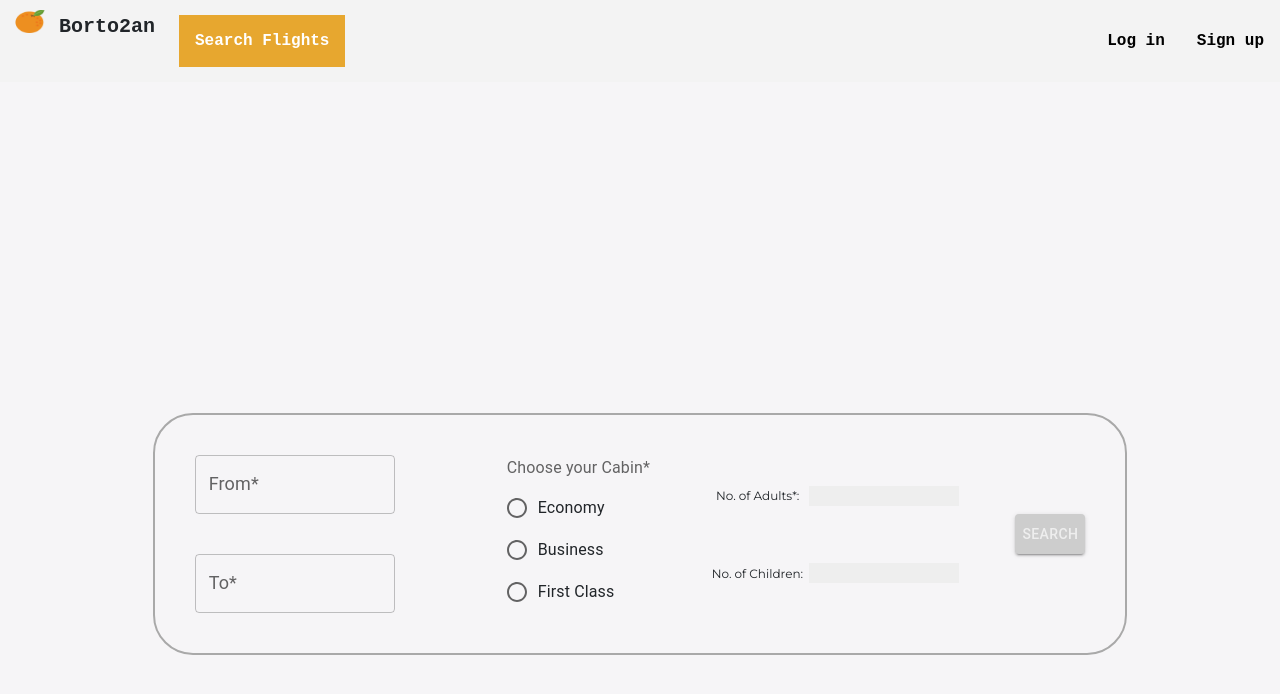
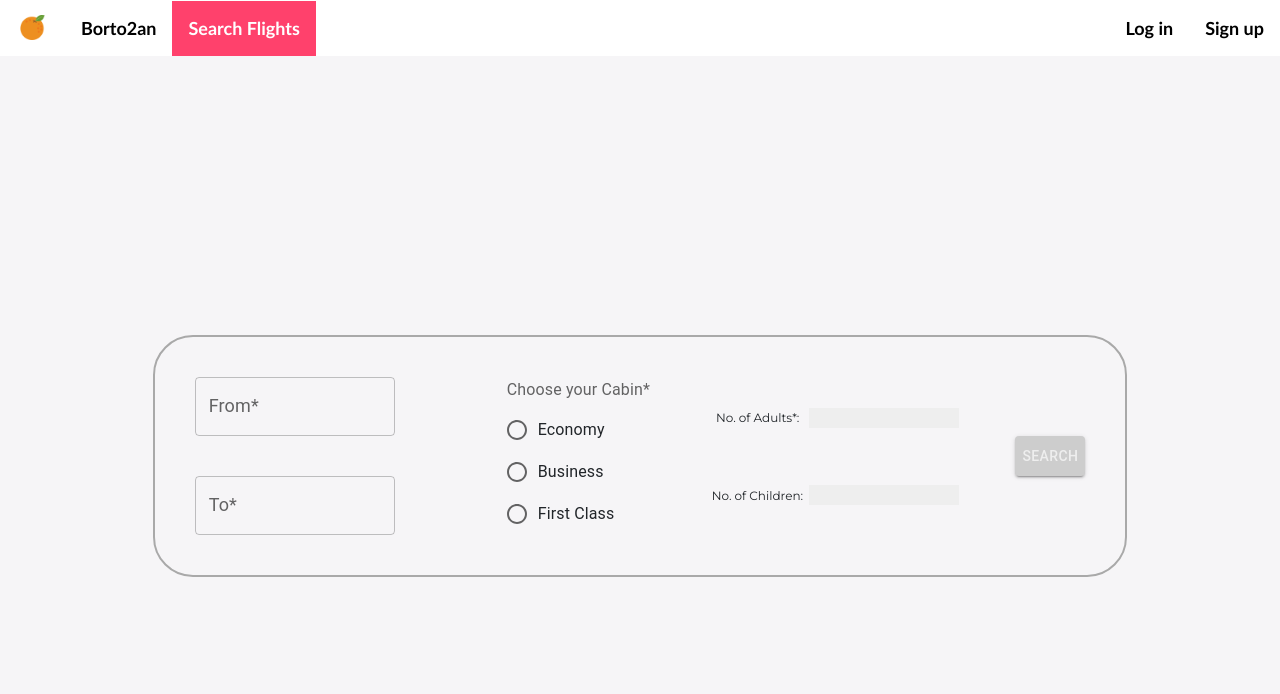
Before and after one commit to youssef204/Borto2an-, a React (Create React App) app in the folder client/: page / in a window 1280 px wide. Shown: the top 694 px of the page. Built offline with nearby package versions, Linux system fonts and the light colour scheme.

Commit message:
edited navbar css

```diff
--- a/client/src/App.js
+++ b/client/src/App.js
@@ -33,9 +33,6 @@ function App() {
     <>
       <Router>
         <NavBar></NavBar>
-        <br />
-        <br />
-        <br />
         <div>
           <Switch>
             {/* guest  */}
--- a/client/src/components/Logo/Logo.css
+++ b/client/src/components/Logo/Logo.css
@@ -1,5 +1,6 @@
 img.logo {
-  padding-top: 5px;
-  padding-bottom: 2px;
-  margin: 5px 0px 5px 15px;
+  margin-top: 35px;
+  margin-left: 20px;
+  margin-right: 20px;
+  float: left;
 }
--- a/client/src/components/Logo/Logo.js
+++ b/client/src/components/Logo/Logo.js
@@ -3,10 +3,10 @@ import logo from './Logo.png';
 import './Logo.css';
 import {Link} from 'react-router-dom';
 
-function Logo({dim}) {
+function Logo() {
 
   return (<Link to="/" exact>
-          <img src={logo} className="logo" alt="Logo" width={dim} height={dim}/>
+          <img src={logo} className="logo" alt="Logo" width="25px" height="25px"/>
           </Link>);
 }
 
--- a/client/src/components/NavBar/NavBar.css
+++ b/client/src/components/NavBar/NavBar.css
@@ -1,5 +1,5 @@
 .NavBar {
-  font-family: monospace;
+  font-family: "Trebuchet MS", sans-serif;
   font-weight: bold;
   font-size: large;
   z-index: 100;
@@ -7,23 +7,21 @@
 
 ul.NavBar {
   list-style-type: none;
-  margin: 0;
   padding: 0;
   overflow: hidden;
-  background-color: #f3f3f3;
-  position: sticky;
-  top: 0px;
+  background-color: white;
+  margin-bottom: 0px;
 }
 li.NavBar {
   display: inline;
   float: left;
 }
 div.NavBar {
-  font-size: x-large;
-  padding: 12px 14px 12px 14px;
-  margin: 0px 10px 0px 0px;
-  display: inline;
-  float: left;
+  display: block;
+  color: black;
+  text-align: center;
+  padding: 14px 16px;
+  text-decoration: none;
 }
 div.logo {
   display: inline;
@@ -36,6 +34,8 @@ li a.NavBar {
   padding: 14px 16px;
   text-decoration: none;
   transition-duration: 300ms;
+  margin-top: 21px;
+  margin-bottom: 0px;
 }
 li a.NavBar:hover:not(.active) {
   background-color: #ddd;
@@ -43,5 +43,5 @@ li a.NavBar:hover:not(.active) {
 }
 li a.NavBar.active {
   color: white;
-  background-color: rgb(231, 167, 47);
+  background-color: #ff416c;
 }
--- a/client/src/components/NavBar/NavBar.js
+++ b/client/src/components/NavBar/NavBar.js
@@ -73,9 +73,9 @@ function NavigationBar({user=JSON.parse(localStorage.getItem("user"))}) {
   return (
     <ul className="NavBar">
 
-      <div className="logo"><Logo dim="25px"/></div>
+      <Logo/>
 
-      <div className="NavBar">Borto2an</div>
+      <li className="NavBar"><a className="NavBar" href='/'>Borto2an</a></li>
 
 
 
@@ -118,9 +118,9 @@ function NavigationBar({user=JSON.parse(localStorage.getItem("user"))}) {
   return (
     <ul className="NavBar">
 
-      <div className="logo"><Logo dim="30px"/></div>
+      <Logo/>
 
-      <div className="NavBar">Borto2an</div>
+      <li className="NavBar"><a className="NavBar" href='/'>Borto2an</a></li>
 
 
 
--- a/client/src/components/SearchFlights.js
+++ b/client/src/components/SearchFlights.js
@@ -16,6 +16,7 @@ import Box from "@mui/material/Box";
 import { TextField } from "@mui/material";
 import { Popover } from "@mui/material";
 import { InputLabel } from "@mui/material";
+import AdminSearch from './AdminComponents/SearchFlights';
 
 class SearchFlights extends React.Component {
   //selectedArrday;
```
